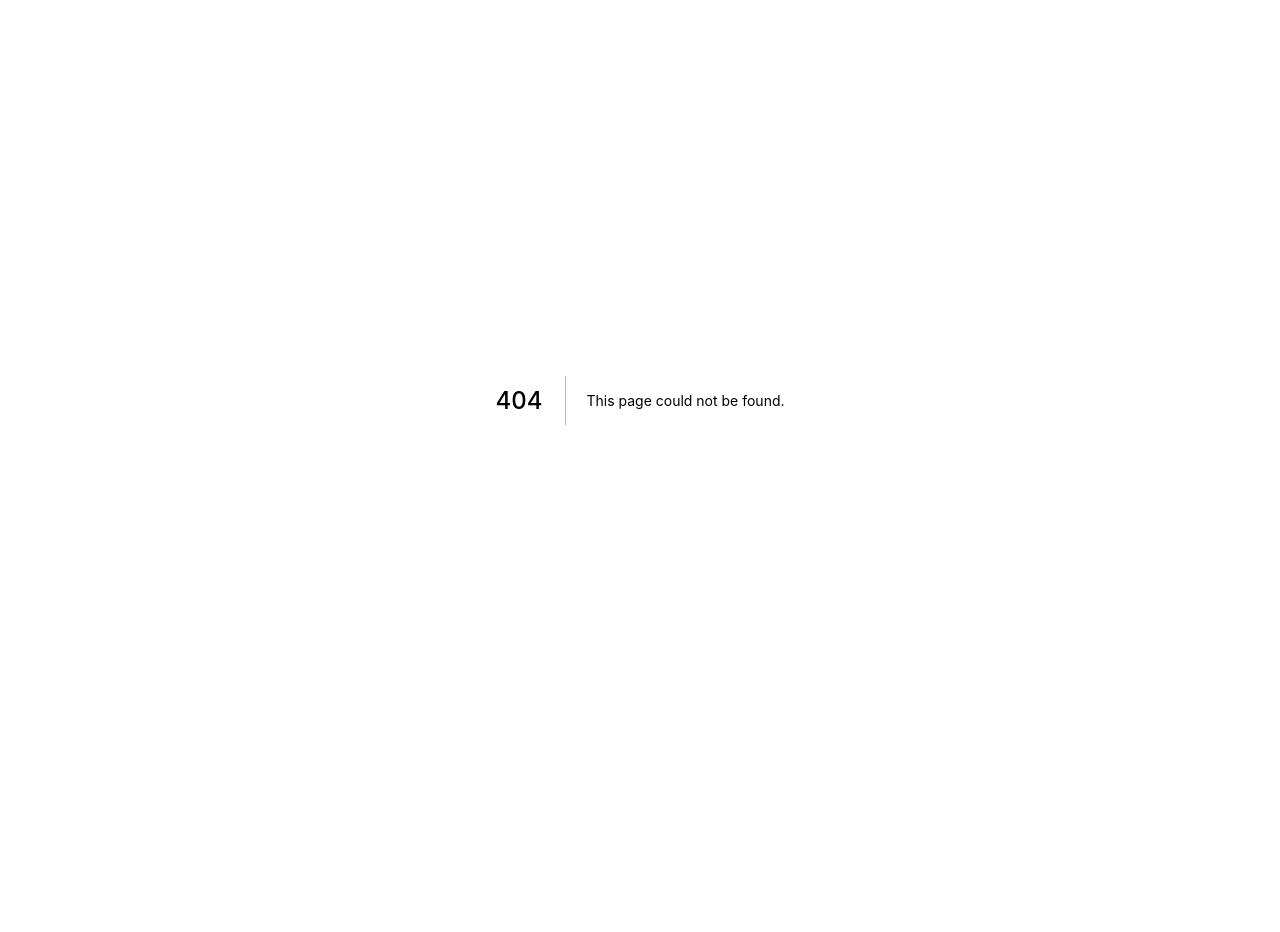
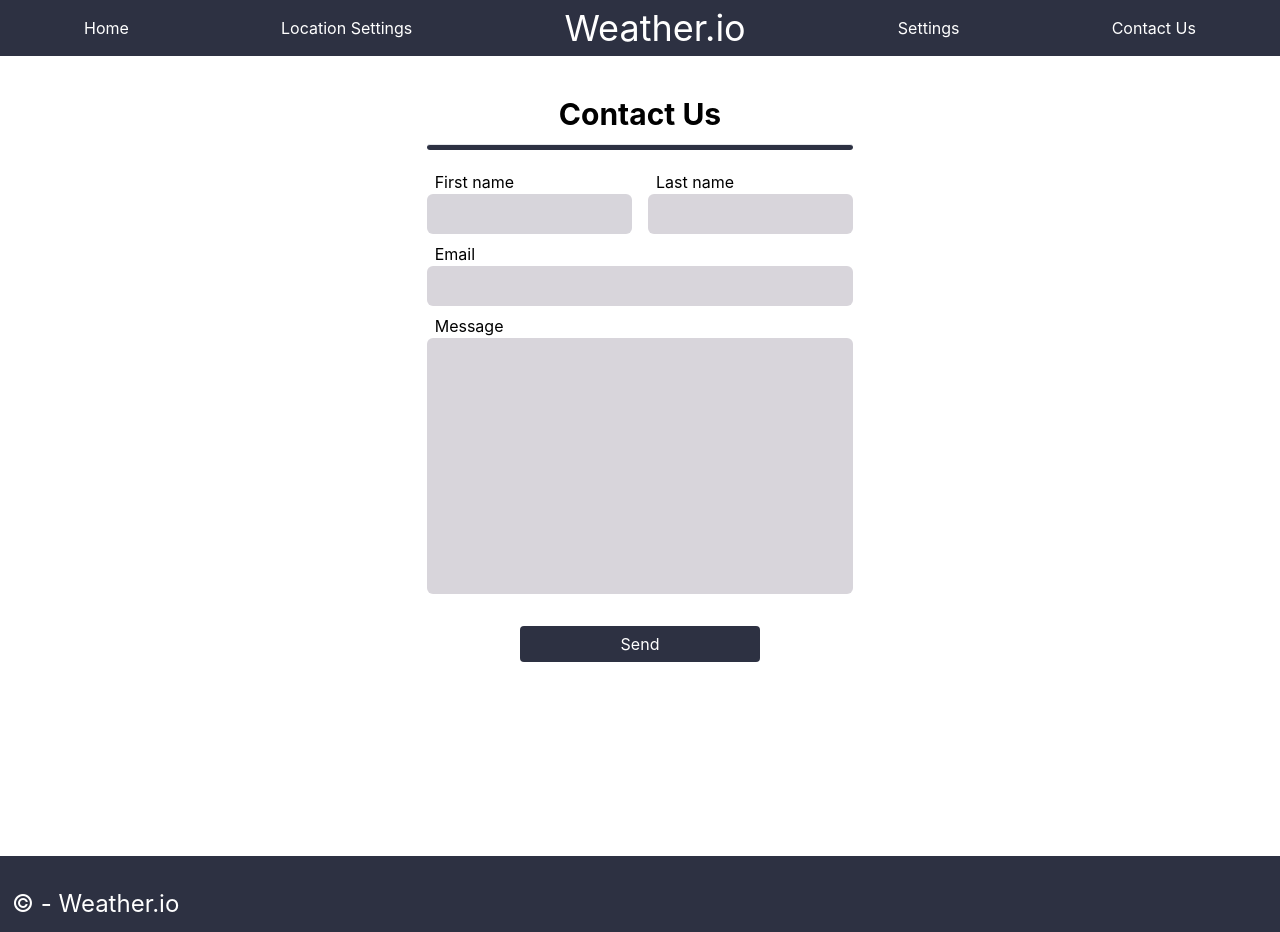
Before and after one commit to The-Creative-Programming-Group/Weather-App, a Next.js app: page /contactus in a window 1280 px wide. Before the commit this address had no page. Before the commit the page ends 800 px from the top, so only its background shows below. Built offline with nearby package versions, Linux system fonts and the light colour scheme.

Commit message:
Added Contact Us page

```diff
--- /dev/null
+++ b/src/pages/contactus/index.tsx
@@ -0,0 +1,40 @@
+import React from "react"
+import Layout from "~/components/Layout";
+
+const ContactUs = () => {
+    return (
+        <>
+            <Layout title={"Contact Us"}>
+                <div className="flex flex-col items-center w-full">
+                    <h1 className="flex mt-10 justify-center text-3xl font-bold">
+                        Contact Us
+                    </h1>
+                    <hr className="w-4/12 h-1.5 bg-[#2d3142] mt-3 rounded" />
+                    <div className="flex flex-col md:flex-row mt-5 ml-5 mr-5 mb-2 md:w-1/3">
+                        <div className="flex flex-col w-60 md:w-full md:mr-4 md:mb-0 mb-2">
+                            <label className="ml-2">First name</label>
+                            <input className="bg-[#d7d5db] h-10 rounded-md w-full pl-2"/>
+                        </div>
+                        <div className="flex flex-col w-60 md:w-full">
+                            <label className="ml-2">Last name</label>
+                            <input className="bg-[#d8d5db] h-10 rounded-md w-full pl-2"/>
+                        </div>
+                    </div>
+                    <div className="flex flex-col w-60 md:w-4/12 mb-2">
+                        <label className="ml-2">Email</label>
+                            <input className="bg-[#d8d5db] h-10 rounded-md pl-2 w-full"/>
+                    </div>
+                    <div className="flex flex-col w-60 md:w-4/12 mb-8">
+                        <label className="ml-2">Message</label>
+                        <textarea className="bg-[#d8d5db] h-64 rounded-md w-full resize-none pl-2"/>
+                    </div>
+                    <button className="bg-[#2d3142] w-60 h-9 border-solid rounded text-white">
+                       Send
+                    </button>
+                </div>
+            </Layout>
+        </>
+    )
+}
+
+export default ContactUs;
--- a/src/pages/settings/index.tsx
+++ b/src/pages/settings/index.tsx
@@ -24,7 +24,7 @@ const Settings = () => {
           <h1 className="flex mt-10 justify-center text-3xl font-bold">
             Settings
           </h1>
-          <hr className="w-3/12 h-1.5 bg-[#2d3142] mt-3 rounded" />
+          <hr className="w-4/12 h-1.5 bg-[#2d3142] mt-3 rounded" />
           <div className="flex flex-col justify-center m-5">
             <h2 className="text-basic font-bold">Temperature units</h2>
             <button
```
